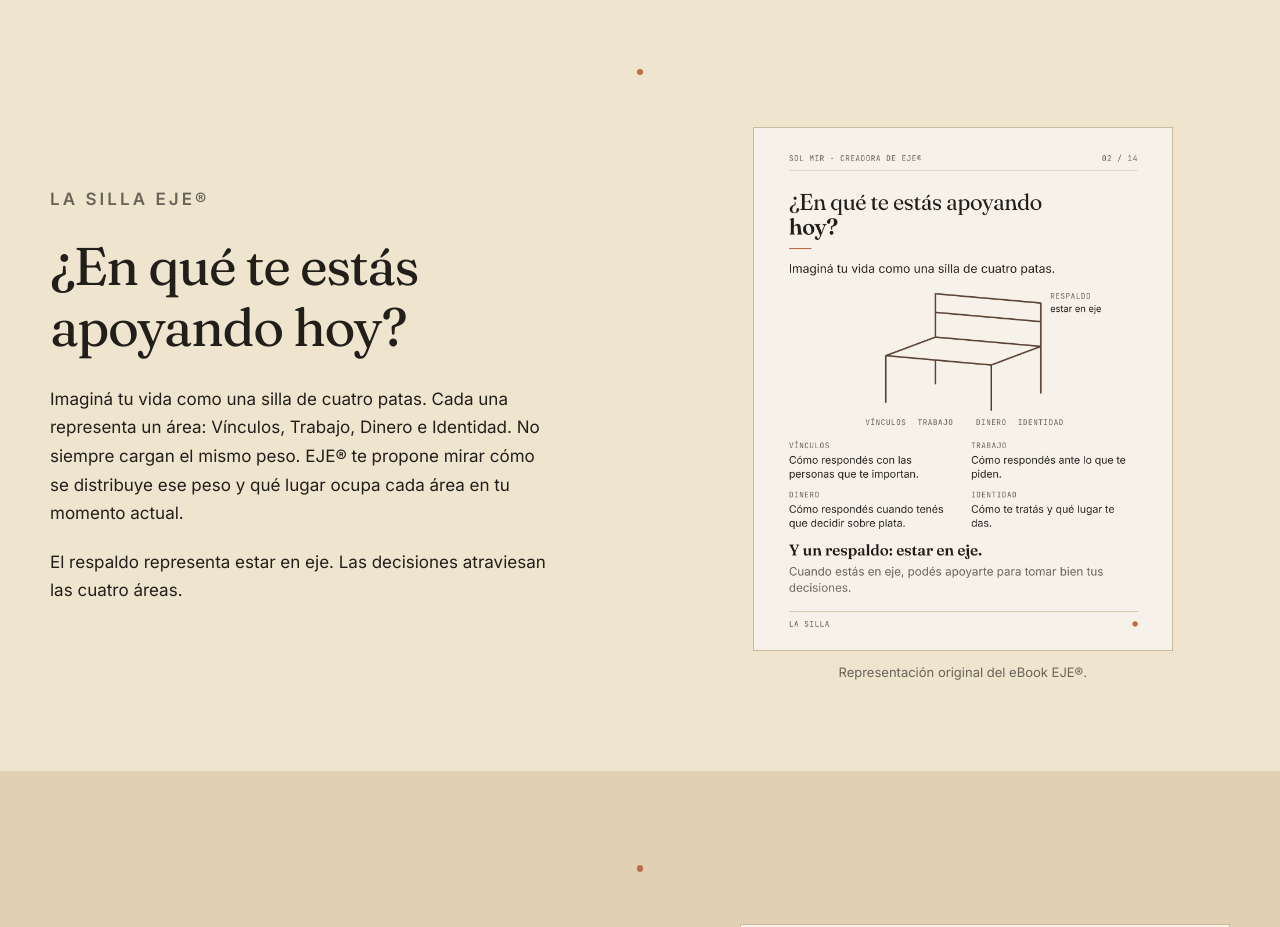
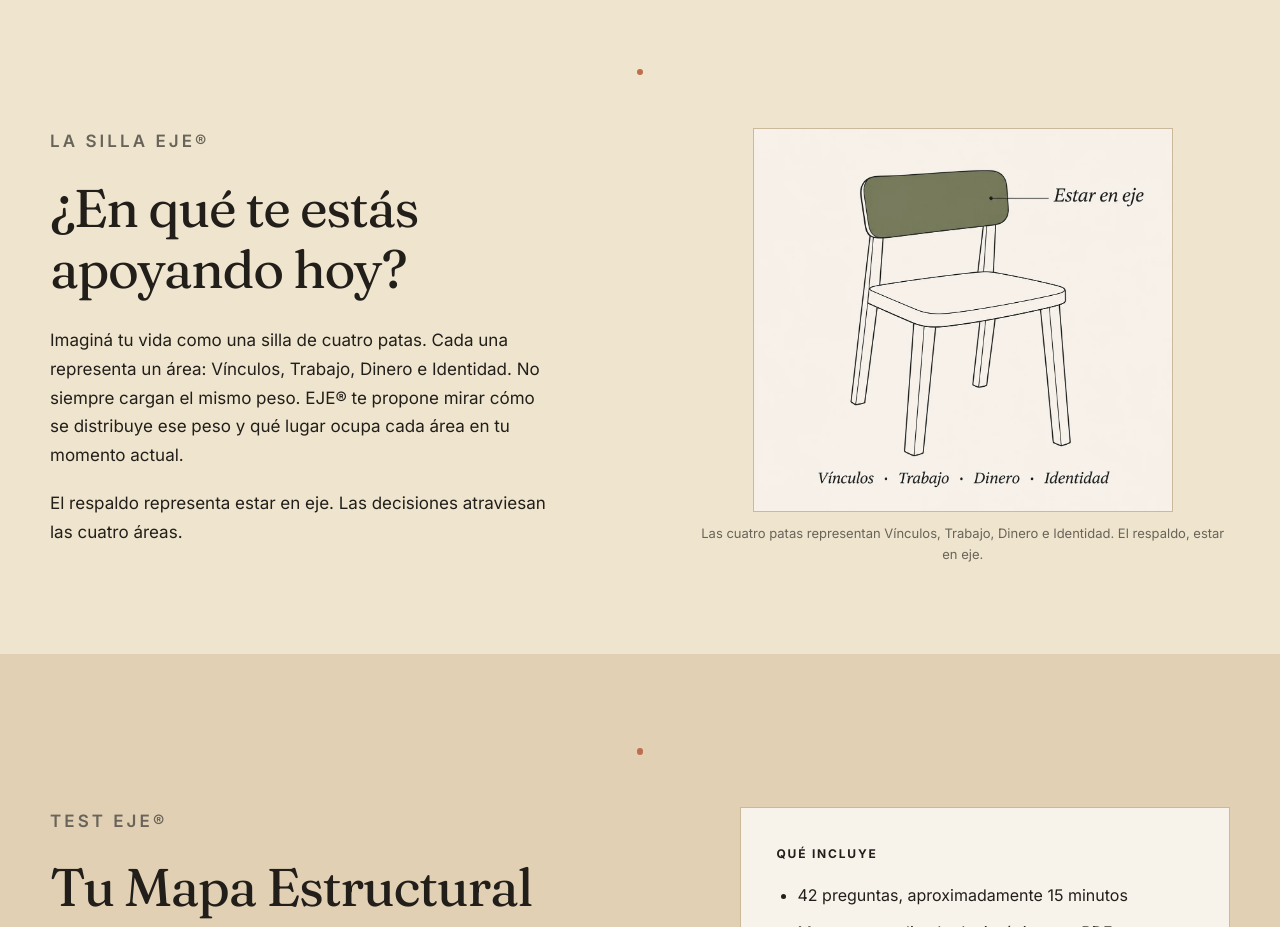
Before and after one commit to smirgonzalez-ops/sol-mir-web, a Next.js app: page /eje in a window 1280 px wide. Shown: the part 1540-2467 px from the top of the page. Built offline with nearby package versions, Linux system fonts and the light colour scheme.

Commit message:
style: display Sol-approved EJE chair visual

```diff
--- a/app/eje/page.js
+++ b/app/eje/page.js
@@ -75,8 +75,8 @@ export default function EjeHomeEditorial() {
             <p>El respaldo representa estar en eje. Las decisiones atraviesan las cuatro áreas.</p>
           </div>
           <figure className="eje-original-chair">
-            <Image src="/eje-silla-ebook-original.png" alt="Ilustración original del eBook EJE®: silla de cuatro patas, Vínculos, Trabajo, Dinero e Identidad, y respaldo estar en eje." width={720} height={900} sizes="(max-width: 800px) 90vw, 420px" />
-            <figcaption>Representación original del eBook EJE®.</figcaption>
+            <Image src="/eje-silla-editorial-aprobada.webp" alt="Silla editorial EJE® de cuatro patas, con Vínculos, Trabajo, Dinero e Identidad y el respaldo Estar en eje." width={1312} height={1199} sizes="(max-width: 800px) 90vw, 500px" />
+            <figcaption>Las cuatro patas representan Vínculos, Trabajo, Dinero e Identidad. El respaldo, estar en eje.</figcaption>
           </figure>
         </div>
       </section>
```
